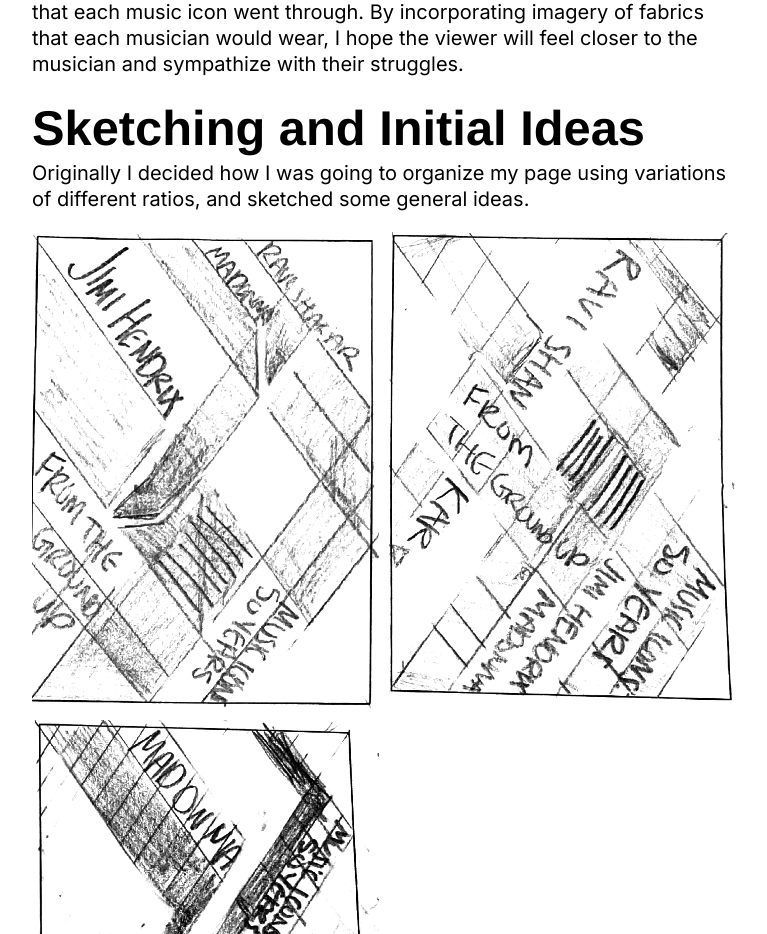
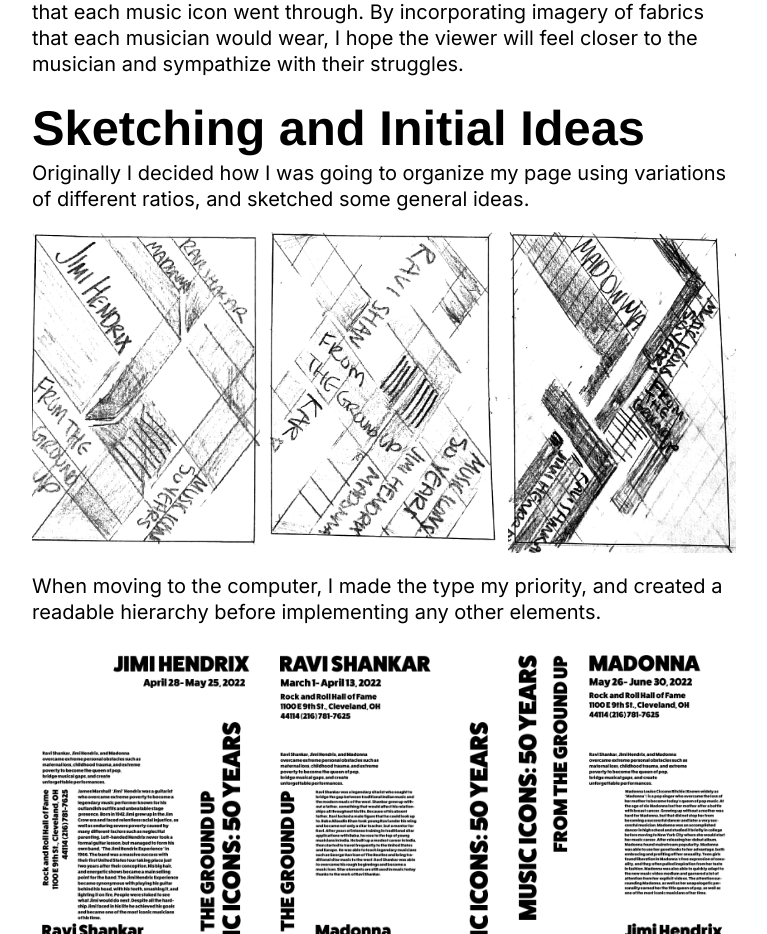
Before and after one commit to lindsoda/lindsey-portfolio, a Jekyll site: the page built from _posts/2023-07-16-music-icons.md, in a window 1280 px wide. Shown: the part 1002-1936 px from the top of the page, without its empty margins (256-1023 px from the left). Built offline with Jekyll 4.4.1, drawn with Linux system fonts in a browser that asks for light colours; some web fonts are replaced.

Commit message:
Fix image grid being too wide

```diff
--- a/css/main.css
+++ b/css/main.css
@@ -163,7 +163,7 @@
 
 .image-grid {
     display: grid;
-    grid-template-columns: repeat(auto-fit, minmax(16rem, 1fr));
+    grid-template-columns: repeat(auto-fit, minmax(8rem, 1fr));
     grid-gap: 0.5rem;
 }
 
```
